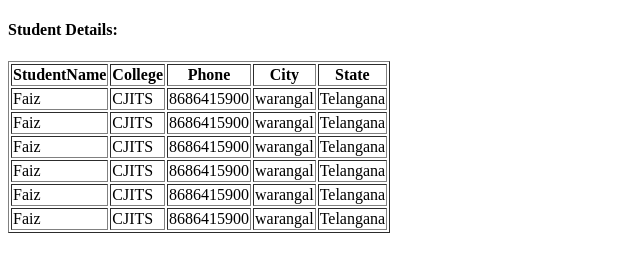
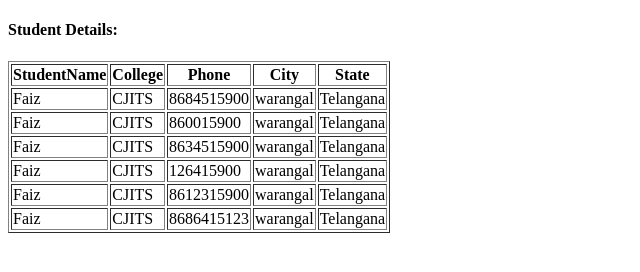
Before and after one commit to faizxmohammad/letsUpgrade_Assignments, a plain HTML site: page Assignment-2_Day-2/StudentDetails/index.html in a window 1280 px wide. Shown: the full height of the page, 0-640 px from the left. Drawn offline with Linux system fonts and the light colour scheme.

Commit message:
Update index.html

```diff
--- a/Assignment-2_Day-2/StudentDetails/index.html
+++ b/Assignment-2_Day-2/StudentDetails/index.html
@@ -21,42 +21,42 @@
             <tr>
                 <td>Faiz</td>
                 <td>CJITS</td>
-                <td>8686415900</td>
+                <td>8684515900</td>
                 <td>warangal</td>
                 <td>Telangana</td>
             </tr>
             <tr>
                 <td>Faiz</td>
                 <td>CJITS</td>
-                <td>8686415900</td>
+                <td>860015900</td>
                 <td>warangal</td>
                 <td>Telangana</td>
             </tr>
             <tr>
                 <td>Faiz</td>
                 <td>CJITS</td>
-                <td>8686415900</td>
+                <td>8634515900</td>
                 <td>warangal</td>
                 <td>Telangana</td>
             </tr>
             <tr>
                 <td>Faiz</td>
                 <td>CJITS</td>
-                <td>8686415900</td>
+                <td>126415900</td>
                 <td>warangal</td>
                 <td>Telangana</td>
             </tr>
             <tr>
                 <td>Faiz</td>
                 <td>CJITS</td>
-                <td>8686415900</td>
+                <td>8612315900</td>
                 <td>warangal</td>
                 <td>Telangana</td>
             </tr>
             <tr>
                 <td>Faiz</td>
                 <td>CJITS</td>
-                <td>8686415900</td>
+                <td>8686415123</td>
                 <td>warangal</td>
                 <td>Telangana</td>
 
```
